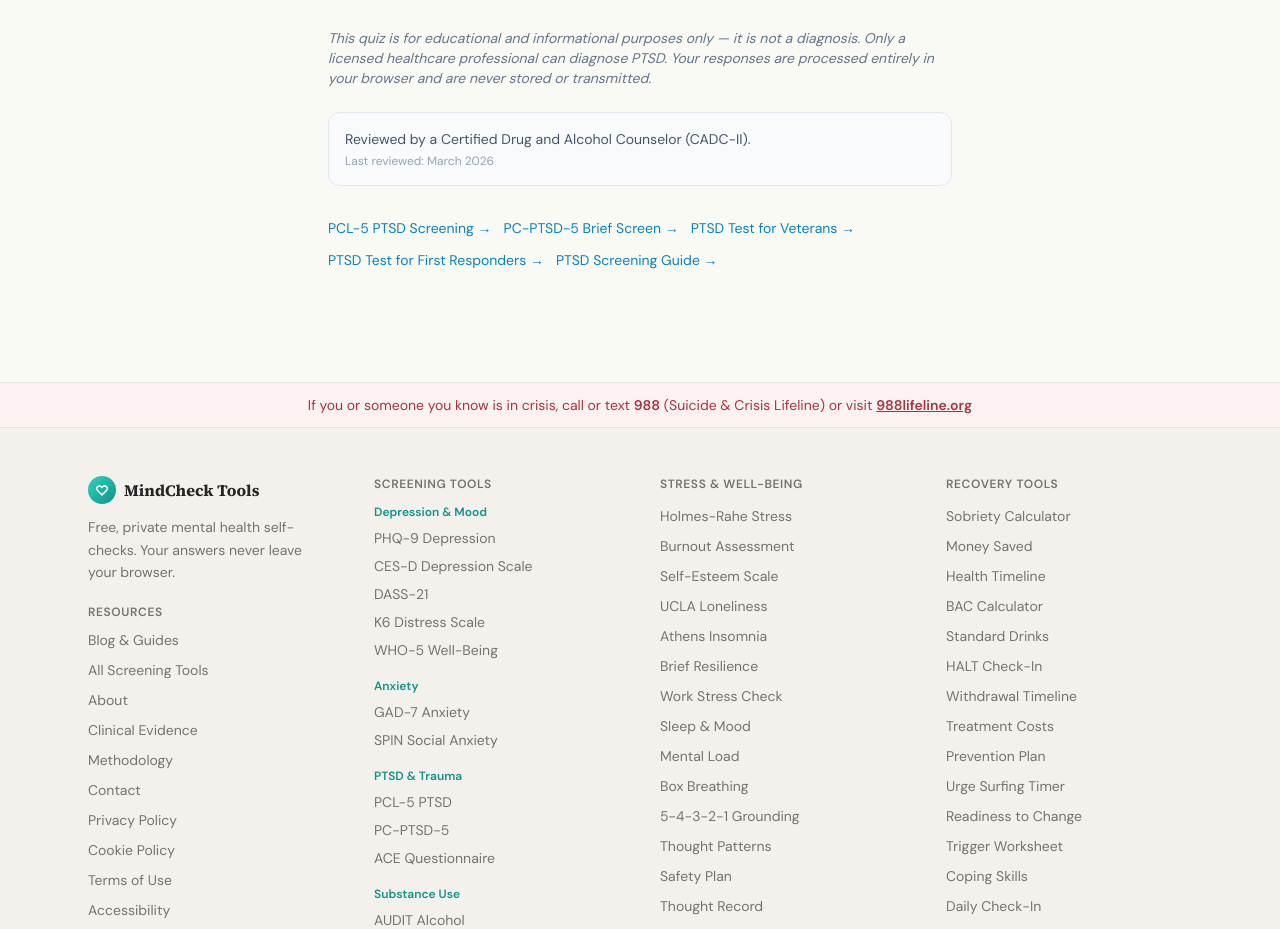
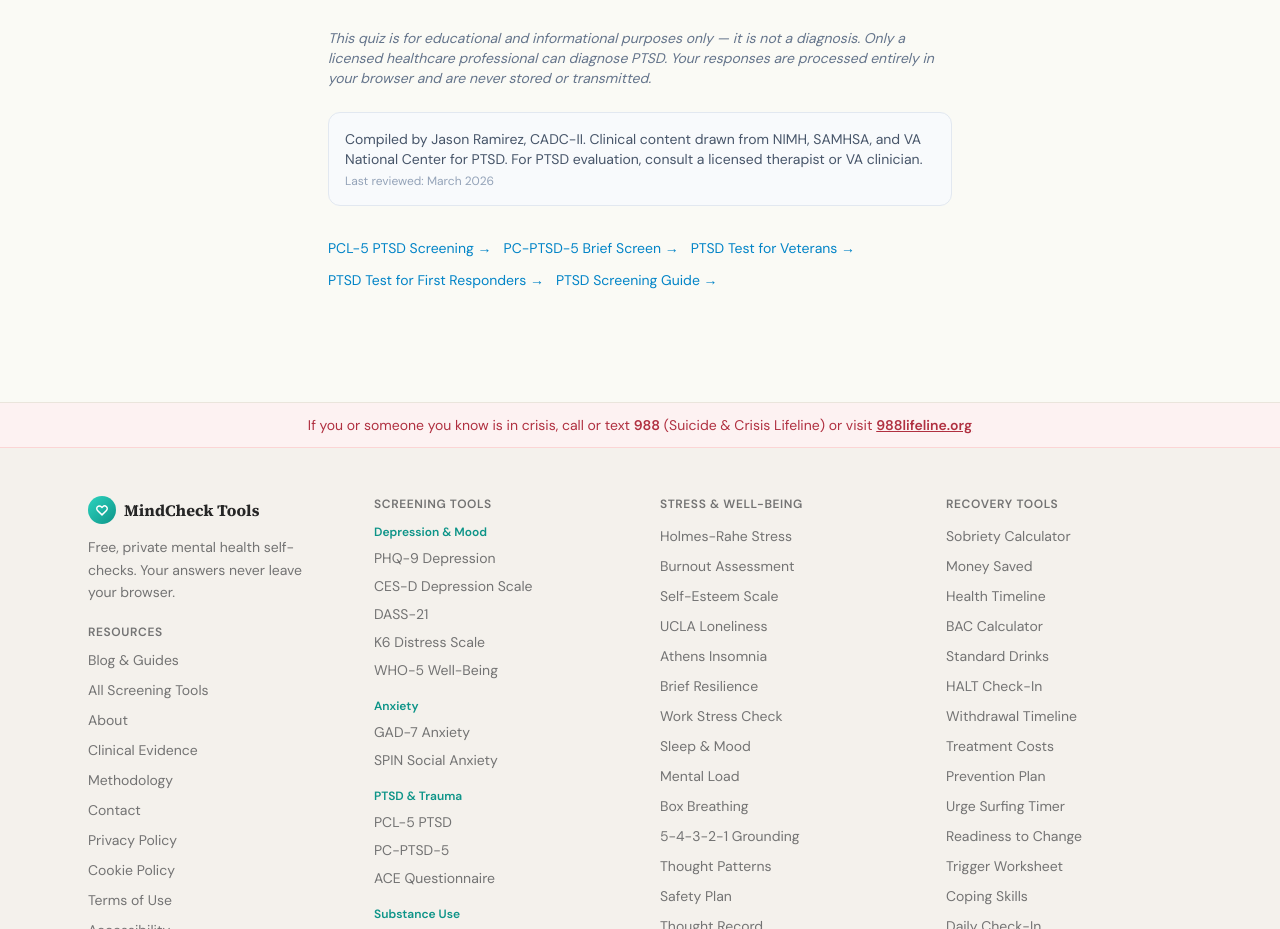
Before and after one commit to raiderj77/mhsud, a Next.js app: page /do-i-have-ptsd-quiz in a window 1280 px wide. Shown: the part 4140-5069 px from the top of the page. Built offline with nearby package versions, Linux system fonts and the light colour scheme; a web font is replaced by a local one.

Commit message:
attribution: PTSD group - scope-aware reviewer text (2 files)
Co-Authored-By: Claude Sonnet 4.6 <noreply@anthropic.com>

```diff
--- a/src/app/do-i-have-ptsd-quiz/page.tsx
+++ b/src/app/do-i-have-ptsd-quiz/page.tsx
@@ -251,7 +251,7 @@ export default function DoIHavePTSDQuizPage() {
         {/* Author Bio */}
         <div className="bg-slate-50 dark:bg-slate-800/50 border border-slate-200 dark:border-slate-700 rounded-xl p-4 mb-8">
           <p className="text-sm text-slate-600 dark:text-slate-400">
-            Reviewed by a Certified Drug and Alcohol Counselor (CADC-II).
+            Compiled by Jason Ramirez, CADC-II. Clinical content drawn from NIMH, SAMHSA, and VA National Center for PTSD. For PTSD evaluation, consult a licensed therapist or VA clinician.
           </p>
           <p className="text-xs text-slate-400 dark:text-slate-500 mt-1">
             Last reviewed: March 2026
--- a/src/app/ptsd-test-first-responders/page.tsx
+++ b/src/app/ptsd-test-first-responders/page.tsx
@@ -425,7 +425,7 @@ export default function PTSDTestFirstRespondersPage() {
         {/* Author Bio */}
         <div className="bg-slate-50 dark:bg-slate-800/50 border border-slate-200 dark:border-slate-700 rounded-xl p-4 mb-8">
           <p className="text-sm text-slate-600 dark:text-slate-400">
-            Reviewed by a Certified Drug and Alcohol Counselor (CADC-II).
+            Compiled by Jason Ramirez, CADC-II. Clinical content drawn from NIMH, SAMHSA, and VA National Center for PTSD. For PTSD evaluation, consult a licensed therapist or VA clinician.
           </p>
           <p className="text-xs text-slate-400 dark:text-slate-500 mt-1">
             Last reviewed: March 2026
```
